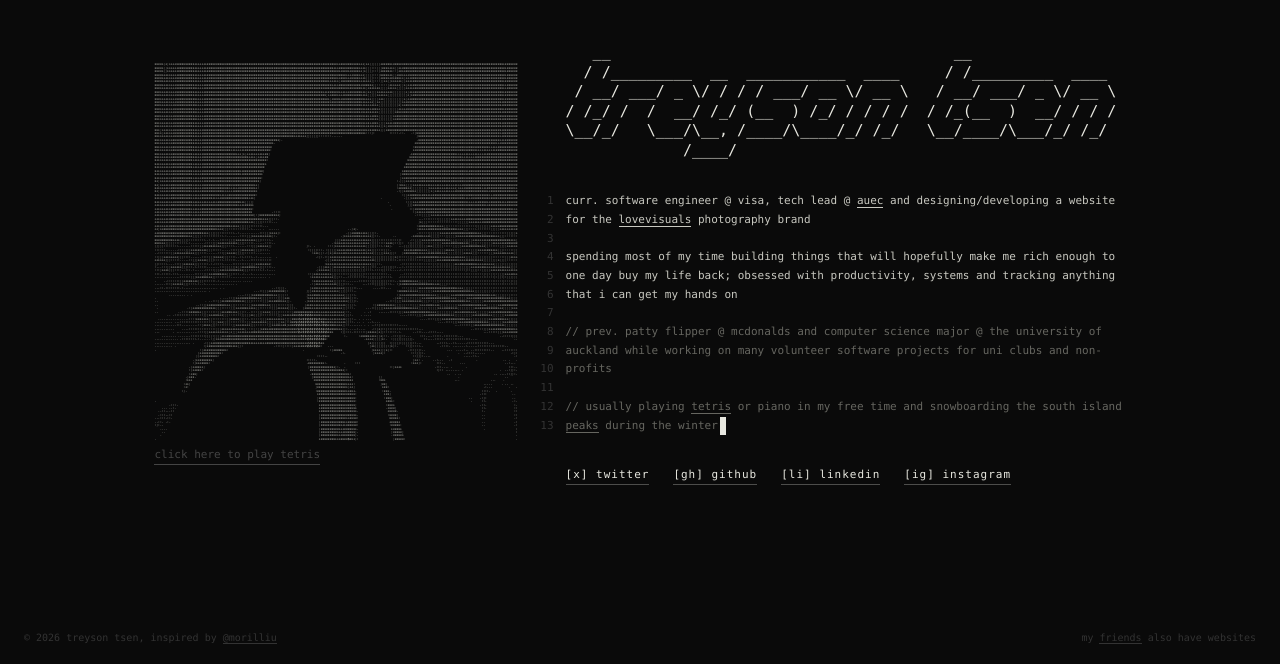
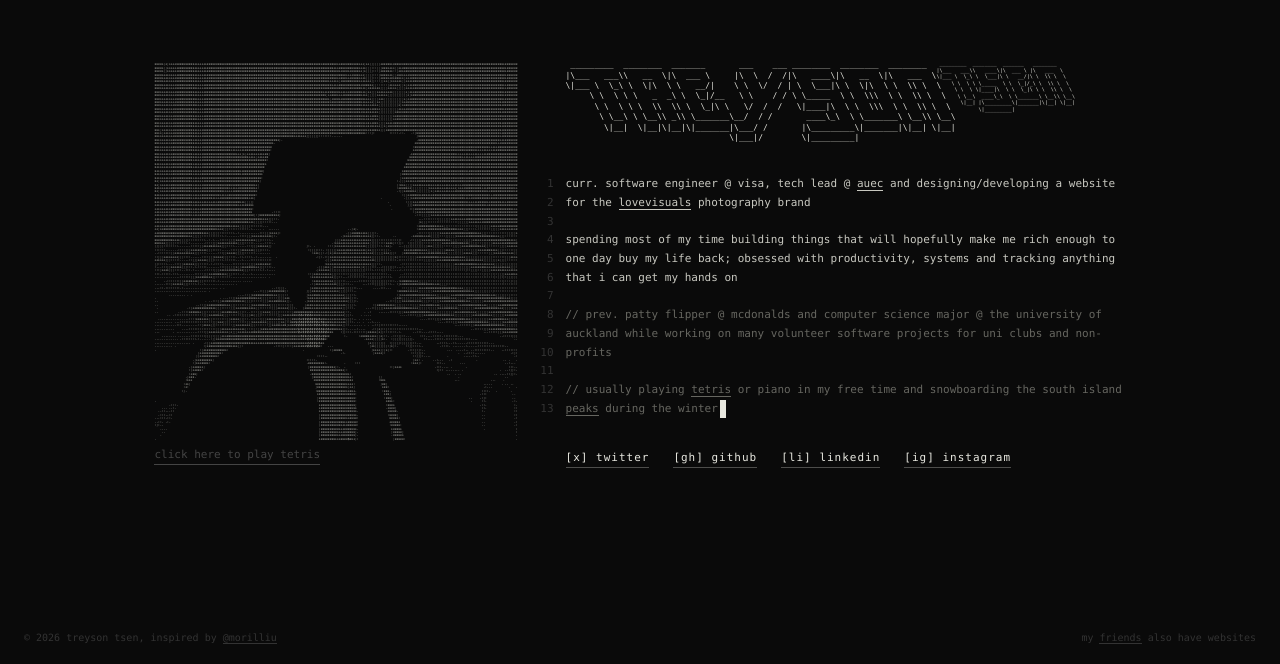
Before and after one commit to p0nyo/treysontsen.com, a Next.js app: page / in a window 1280 px wide. Shown: the part 136-800 px from the top of the page. Built offline with nearby package versions, Linux system fonts and the light colour scheme.

Commit message:
feat: add new ascii title, new ig link and tooltip

```diff
--- a/src/app/page.tsx
+++ b/src/app/page.tsx
@@ -2,18 +2,29 @@ import PortraitSection from "./components/PortraitSection";
 import FriendLink from "./components/FriendLink";
 import BioSection from "./components/BioSection";
 
-const ASCII_NAME = `   __                                      __
-  / /_________  __  ___________  ____     / /_________  ____
- / __/ ___/ _ \\/ / / / ___/ __ \\/ __ \\   / __/ ___/ _ \\/ __ \\
-/ /_/ /  /  __/ /_/ (__  ) /_/ / / / /  / /_(__  )  __/ / / /
-\\__/_/   \\___/\\__, /____/\\____/_/ /_/   \\__/____/\\___/_/ /_/
-             /____/`;
+const ASCII_TREYSON = ` _________  ________  _______       ___    ___ ________  ________  ________
+|\\___   ___\\\\   __  \\|\\  ___ \\     |\\  \\  /  /|\\   ____\\|\\   __  \\|\\   ___  \\
+\\|___ \\  \\_\\ \\  \\|\\  \\ \\   __/|    \\ \\  \\/  / | \\  \\___|\\ \\  \\|\\  \\ \\  \\\\ \\  \\
+     \\ \\  \\ \\ \\   _  _\\ \\  \\_|/__   \\ \\    / / \\ \\_____  \\ \\  \\\\\\  \\ \\  \\\\ \\  \\
+      \\ \\  \\ \\ \\  \\\\  \\\\ \\  \\_|\\ \\   \\/  /  /   \\|____|\\  \\ \\  \\\\\\  \\ \\  \\\\ \\  \\
+       \\ \\__\\ \\ \\__\\\\ _\\\\ \\_______\\__/  / /       ____\\_\\  \\ \\_______\\ \\__\\\\ \\__\\
+        \\|__|  \\|__|\\|__|\\|_______|\\___/ /       |\\_________\\|_______|\\|__| \\|__|
+                                  \\|___|/        \\|_________|`;
+
+const ASCII_TSEN = ` _________  ________  _______   ________
+|\\___   ___\\\\   ____\\|\\  ___ \\ |\\   ___  \\
+\\|___ \\  \\_\\ \\  \\___|\\ \\   __/|\\ \\  \\\\ \\  \\
+     \\ \\  \\ \\ \\_____  \\ \\  \\_|/_\\ \\  \\\\ \\  \\
+      \\ \\  \\ \\|____|\\  \\ \\  \\_|\\ \\ \\  \\\\ \\  \\
+       \\ \\__\\  ____\\_\\  \\ \\_______\\ \\__\\\\ \\__\\
+        \\|__| |\\_________\\|_______|\\|__| \\|__|
+              \\|_________|`;
 
 const socials = [
   { label: "twitter", href: "https://x.com/98tsuj98", symbol: "[x]", tooltip: "documenting things i build" },
   { label: "github", href: "https://github.com/p0nyo", symbol: "[gh]", tooltip: "projects and (private) notes" },
   { label: "linkedin", href: "https://www.linkedin.com/in/tsen", symbol: "[li]", tooltip: "semi-professional career profile" },
-  { label: "instagram", href: "https://www.instagram.com/tsennpai/", symbol: "[ig]", tooltip: "my main account" },
+  { label: "instagram", href: "https://www.instagram.com/bigredtreyson/", symbol: "[ig]", tooltip: "posting film of my friends/life" },
 ];
 
 export default function Home() {
@@ -41,19 +52,10 @@ export default function Home() {
         }}
       >
         {/* Name in ASCII */}
-        <pre
-          className="ascii-name"
-          style={{
-            fontSize: "clamp(1px, 2.5vw, 15px)",
-            lineHeight: "1.3",
-            margin: 0,
-            color: "#e8e8e0",
-            whiteSpace: "pre",
-            overflowX: "auto",
-          }}
-        >
-          {ASCII_NAME}
-        </pre>
+        <div className="ascii-name" style={{ display: "flex", alignItems: "flex-start", overflowX: "visible" }}>{
+          }<pre style={{ fontSize: "clamp(1px, 1.1vw, 8px)", lineHeight: "1.3", margin: 0, color: "#e8e8e0", whiteSpace: "pre" }}>{ASCII_TREYSON}</pre>{
+          }<pre style={{ fontSize: "clamp(1px, 0.65vw, 5px)", lineHeight: "1.3", margin: 0, marginLeft: "-1.2rem", color: "#e8e8e0", whiteSpace: "pre" }}>{ASCII_TSEN}</pre>
+        </div>
 
         {/* Bio, currently, links — capped to name width */}
         <div style={{ maxWidth: "clamp(0px, 72vw, 560px)" }}>
```
